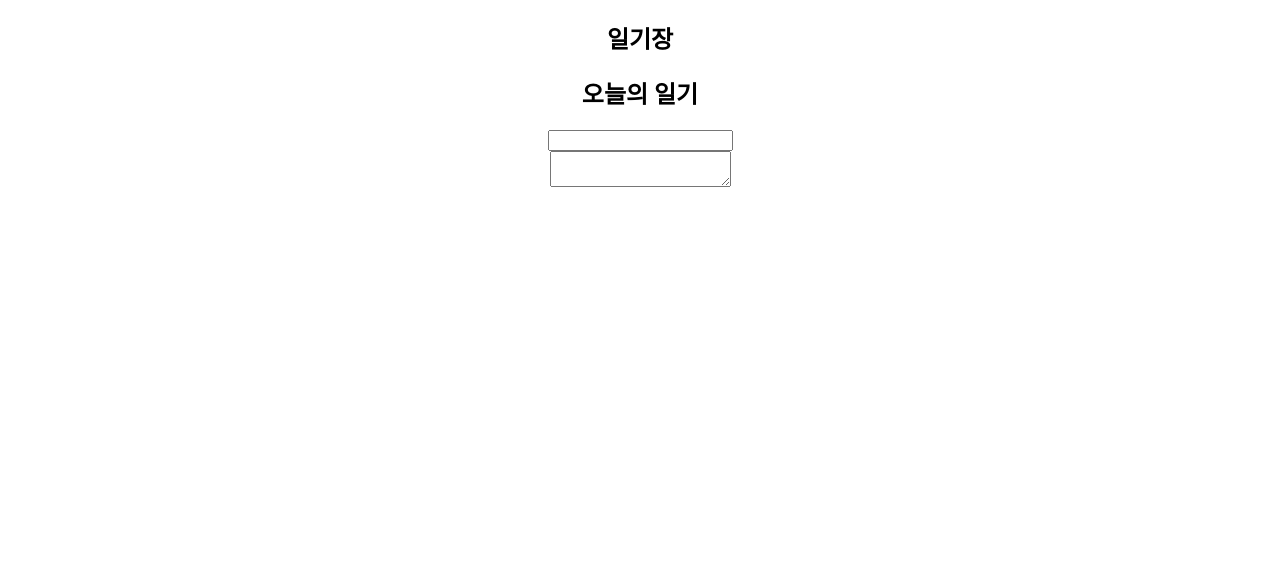
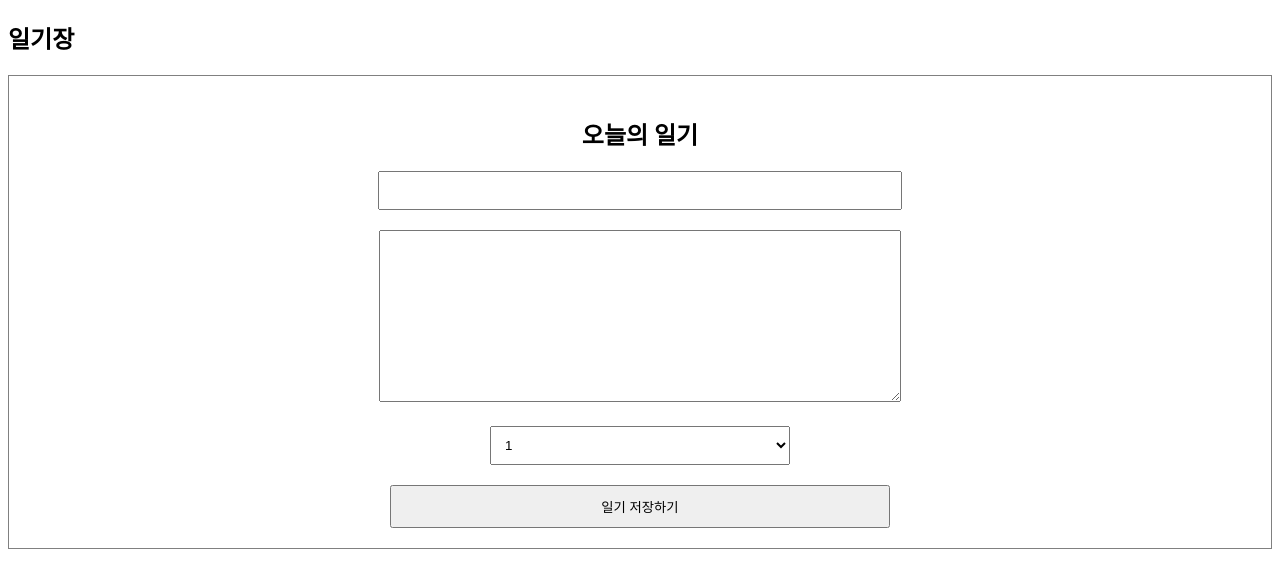
Before and after one commit to Gojhon/Study, a React (Create React App) app in the folder JavaScript/Inflearn/React/simplediary/: page / in a window 1280 px wide. Shown: the top 588 px of the page. Built offline with nearby package versions, Linux system fonts and the light colour scheme; the HTML template or start-up script is replaced by a standard one.

Commit message:
사용자 입력처리하기

```diff
--- a/JavaScript/Inflearn/React/simplediary/src/App.css
+++ b/JavaScript/Inflearn/React/simplediary/src/App.css
@@ -1,38 +1,28 @@
-.App {
+.DiaryEditor{
+  border: 1px solid gray;
   text-align: center;
+  padding: 20px;
 }
 
-.App-logo {
-  height: 40vmin;
-  pointer-events: none;
+.DiaryEditor input,
+textarea{
+  margin-bottom: 20px;
+  padding: 10px;
+  width: 500px;
 }
 
-@media (prefers-reduced-motion: no-preference) {
-  .App-logo {
-    animation: App-logo-spin infinite 20s linear;
-  }
+.DiaryEditor textarea{
+  height: 150px;
 }
 
-.App-header {
-  background-color: #282c34;
-  min-height: 100vh;
-  display: flex;
-  flex-direction: column;
-  align-items: center;
-  justify-content: center;
-  font-size: calc(10px + 2vmin);
-  color: white;
+.DiaryEditor select{
+  width: 300px;
+  padding: 10px;
+  margin-bottom: 20px;
 }
 
-.App-link {
-  color: #61dafb;
+.DiaryEditor button{
+  width: 500px;
+  padding: 10px;
+  cursor: pointer;
 }
-
-@keyframes App-logo-spin {
-  from {
-    transform: rotate(0deg);
-  }
-  to {
-    transform: rotate(360deg);
-  }
-}
--- a/JavaScript/Inflearn/React/simplediary/src/DiaryEditor.js
+++ b/JavaScript/Inflearn/React/simplediary/src/DiaryEditor.js
@@ -7,34 +7,51 @@
     useState({
         author:"",
         content:"",
+        emotion: 1,
     });
 
+    const handleChangeState =(e)=>{
+        console.log(e.target.name);
+        console.log(e.target.value);
+
+        setState({
+            ...state,
+            [e.target.name]:e.target.value,
+        })
+    }
+
+    const handleSubmit = () => {
+        console.log(state)
+        alert('저장성공')
+    }
     return <div className="DiaryEditor">
         <h2>오늘의 일기</h2>
         <div>
             <input
             name="author"
             value = {state.author}
-            onChange={(e)=>{
-                setState(
-                    {
-                     ...state,
-                        author:e.target.value,
-                    });
-        }}
+            onChange={handleChangeState}
             />
         </div>
         <div>
             <textarea
+            name="content"
             value={state.content}
-            onChange={(e) =>{
-                setState(
-                    {
-                        ...state,
-                        content:e.target.value,
-                    });
-            }}
+            onChange={handleChangeState}
             />
+        </div>
+        <div>
+            <select name="emotion" value={state.emotion} onChange={handleChangeState} >
+                <option value={1}>1</option>
+                <option value={2}>2</option>
+                <option value={3}>3</option>
+                <option value={4}>4</option>
+                <option value={5}>5</option>
+            </select>
+        </div>
+
+        <div>
+            <button onClick={handleSubmit}>일기 저장하기</button>
         </div>
     </div>
 }
```
